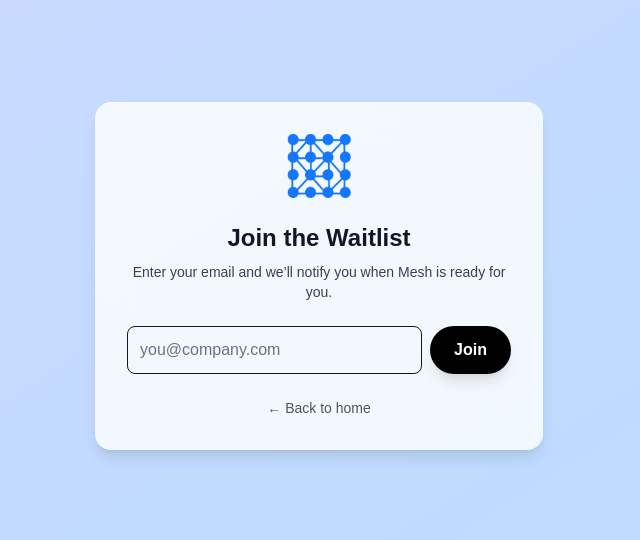
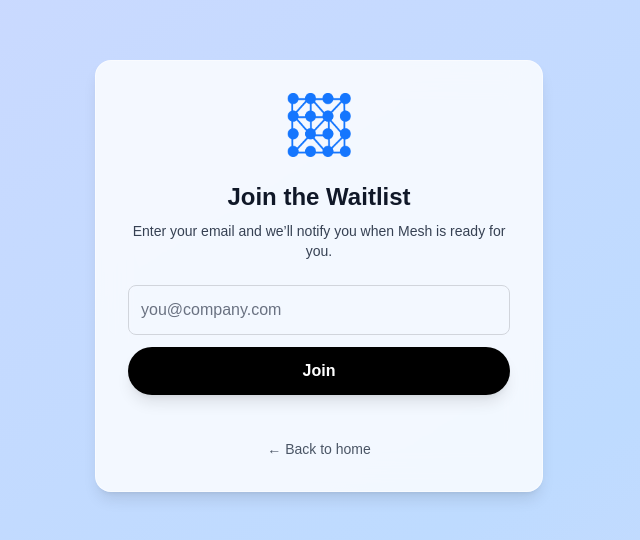
Before and after one commit to RyanRana/Mesh-Landing, a Next.js app: page /waitlist in a window 1280 px wide. Shown: the part 124-664 px from the top of the page, without its empty margins (321-961 px from the left). Built offline with nearby package versions, Linux system fonts and the light colour scheme.

Commit message:
typing fix

```diff
--- a/pages/waitlist.tsx
+++ b/pages/waitlist.tsx
@@ -1,15 +1,46 @@
-import { useState } from "react";
+import { useEffect, useMemo, useRef, useState } from "react";
 import Head from "next/head";
 import { useRouter } from "next/router";
+
+const emailRegex =
+  /^[^\s@]+@[^\s@]+\.[^\s@]{2,}$/i; // simple & permissive; rely on server for final validation
 
 export default function WaitlistPage() {
   const [email, setEmail] = useState("");
   const [status, setStatus] = useState<"idle" | "loading" | "ok" | "error">("idle");
   const [msg, setMsg] = useState("");
+  const [fieldError, setFieldError] = useState("");
+  const [honeypot, setHoneypot] = useState(""); // spam trap
   const router = useRouter();
+  const abortRef = useRef<AbortController | null>(null);
+
+  const isValid = useMemo(() => emailRegex.test(email.trim()), [email]);
+
+  useEffect(() => {
+    // Clear field error as the user types
+    if (fieldError && isValid) setFieldError("");
+  }, [isValid, fieldError]);
 
   async function onSubmit(e: React.FormEvent) {
     e.preventDefault();
+    const clean = email.trim();
+
+    if (honeypot) {
+      // Bot likely filled the hidden field
+      setStatus("error");
+      setMsg("Something went wrong. Please try again.");
+      return;
+    }
+    if (!emailRegex.test(clean)) {
+      setFieldError("Please enter a valid email address.");
+      return;
+    }
+
+    // Abort any in-flight request to prevent races
+    abortRef.current?.abort();
+    const controller = new AbortController();
+    abortRef.current = controller;
+
     setStatus("loading");
     setMsg("");
 
@@ -17,18 +48,30 @@
       const r = await fetch("/api/waitlist", {
         method: "POST",
         headers: { "Content-Type": "application/json" },
-        body: JSON.stringify({ email, source: "landing" })
+        body: JSON.stringify({ email: clean, source: "landing" }),
+        signal: controller.signal,
       });
+
+      // Only parse JSON once we know it's parseable/needed
+      if (!r.ok) {
+        let errorText = "Something went wrong";
+        try {
           const json = await r.json();
-      if (!r.ok) {
+          errorText = json?.error ?? errorText;
+        } catch {
+          // fall back to status text
+          errorText = r.statusText || errorText;
+        }
         setStatus("error");
-        setMsg(json?.error ?? "Something went wrong");
+        setMsg(errorText);
         return;
       }
+
       setStatus("ok");
       setMsg("You’re on the list! We’ll email you when invites go out.");
       setEmail("");
-    } catch (err) {
+    } catch (err: any) {
+      if (err?.name === "AbortError") return; // silently ignore aborted submit
       setStatus("error");
       setMsg("Network error. Please try again.");
     }
@@ -38,50 +81,109 @@
     <div className="min-h-screen flex flex-col items-center justify-center px-4 relative overflow-hidden">
       <Head>
         <title>Join the Mesh Waitlist</title>
+        <meta name="description" content="Get early access to Mesh." />
+        {/* Use your logo as favicon */}
+        <link rel="icon" href="/logo.png" type="image/png" />
         <style>{`
           @keyframes gradient-mesh {
             0% { background-position: 0% 50%; }
             50% { background-position: 100% 50%; }
             100% { background-position: 0% 50%; }
           }
-          .animate-gradient-mesh {
-            background-size: 400% 400%;
-            animation: gradient-mesh 8s ease infinite;
+          .animate-gradient-mesh { background-size: 400% 400%; animation: gradient-mesh 8s ease infinite; }
+          .spin { animation: spin 1s linear infinite; }
+          @keyframes spin { from { transform: rotate(0deg); } to { transform: rotate(360deg); } }
+          @media (prefers-reduced-motion: reduce){
+            .animate-gradient-mesh, .spin { animation-duration: .01ms !important; animation-iteration-count: 1 !important; }
           }
         `}</style>
       </Head>
 
-      {/* Gradient background with -200 colors */}
+      {/* Gradient background */}
       <div className="absolute inset-0 animate-gradient-mesh z-0 bg-gradient-to-br from-purple-200 via-blue-200 to-pink-200" />
 
-      {/* Content */}
-      <div className="relative z-10 w-full max-w-md bg-white/80 backdrop-blur-lg rounded-2xl p-8 shadow-lg">
+      {/* Card */}
+      <div className="relative z-10 w-full max-w-md bg-white/80 backdrop-blur-lg rounded-2xl p-8 shadow-lg border border-white/50">
         <div className="flex justify-center mb-6">
-          <img src="/logo.png" alt="Mesh Logo" className="h-16 w-16" />
+          <img src="/logo.png" alt="Mesh logo" className="h-16 w-16" />
         </div>
-        <h1 className="text-2xl font-semibold text-gray-900 mb-2 text-center">Join the Waitlist</h1>
+
+        <h1 className="text-2xl font-semibold text-gray-900 mb-2 text-center">
+          Join the Waitlist
+        </h1>
         <p className="text-sm text-gray-700 mb-6 text-center">
           Enter your email and we’ll notify you when Mesh is ready for you.
         </p>
 
-        <form onSubmit={onSubmit} className="flex gap-2">
+        <form onSubmit={onSubmit} className="space-y-3" noValidate>
+          {/* Accessible label + input */}
+          <div>
+            <label htmlFor="email" className="sr-only">Email address</label>
             <input
+              id="email"
+              name="email"
               type="email"
+              autoComplete="email"
+              inputMode="email"
               required
               value={email}
               onChange={(e) => setEmail(e.target.value)}
               placeholder="you@company.com"
-            className="flex-1 border rounded-lg px-3 py-2 outline-none focus:ring-2 focus:ring-indigo-500 text-gray-900 placeholder-gray-500"
+              className={[
+                "w-full border rounded-lg px-3 py-3",
+                "outline-none focus:ring-2 focus:ring-indigo-500 focus:border-transparent",
+                "text-gray-900 placeholder-gray-500",
+                fieldError ? "border-red-500" : "border-gray-300",
+              ].join(" ")}
+              aria-invalid={!!fieldError}
+              aria-describedby={fieldError ? "email-error" : undefined}
             />
+            {fieldError && (
+              <p id="email-error" className="mt-1 text-xs text-red-600">
+                {fieldError}
+              </p>
+            )}
+          </div>
+
+          {/* Honeypot (hidden from humans) */}
+          <div className="hidden" aria-hidden>
+            <label htmlFor="company">Company</label>
+            <input
+              id="company"
+              name="company"
+              type="text"
+              tabIndex={-1}
+              autoComplete="off"
+              value={honeypot}
+              onChange={(e) => setHoneypot(e.target.value)}
+            />
+          </div>
+
           <button
             type="submit"
-            disabled={status === "loading"}
-            className="bg-black text-white px-6 py-3 rounded-full font-semibold hover:scale-105 hover:bg-gradient-to-r hover:from-indigo-600 hover:to-purple-600 transition duration-300 shadow-lg disabled:opacity-70"
+            disabled={status === "loading" || !isValid}
+            className={[
+              "w-full bg-black text-white px-6 py-3 rounded-full font-semibold transition duration-300 shadow-lg",
+              "hover:scale-105 hover:bg-gradient-to-r hover:from-indigo-600 hover:to-purple-600",
+              "disabled:hover:scale-100 disabled:hover:bg-black",
+            ].join(" ")}
           >
-            {status === "loading" ? "Adding..." : "Join"}
+            {status === "loading" ? (
+              <span className="inline-flex items-center justify-center gap-2">
+                <svg className="spin h-4 w-4" viewBox="0 0 24 24" fill="none" aria-hidden>
+                  <circle cx="12" cy="12" r="9" stroke="currentColor" strokeWidth="3" opacity=".25"/>
+                  <path d="M21 12a9 9 0 0 1-9 9" stroke="currentColor" strokeWidth="3" />
+                </svg>
+                Adding…
+              </span>
+            ) : (
+              "Join"
+            )}
           </button>
         </form>
 
+        {/* Status region (screen-reader friendly) */}
+        <div aria-live="polite" className="min-h-[1.25rem]">
           {msg && (
             <div
               className={`mt-4 text-sm text-center ${
@@ -91,6 +193,7 @@
               {msg}
             </div>
           )}
+        </div>
 
         <button
           onClick={() => router.push("/")}
```
Also changed, not shown: pages/index.tsx (+23 -17 lines). Lines whose indentation alone changed are shown as unchanged.
